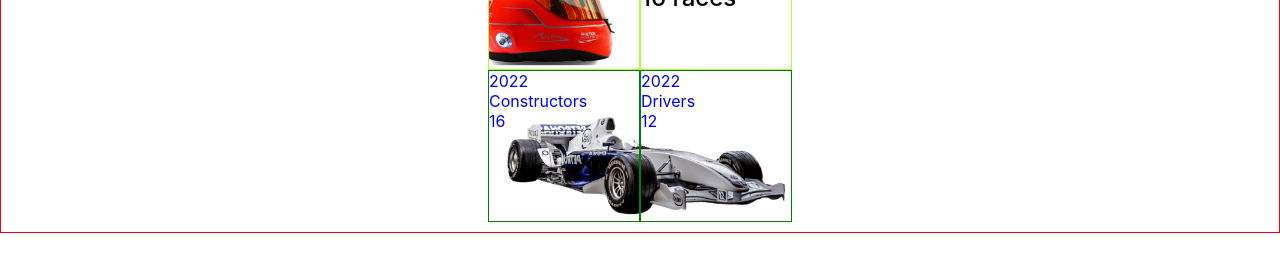
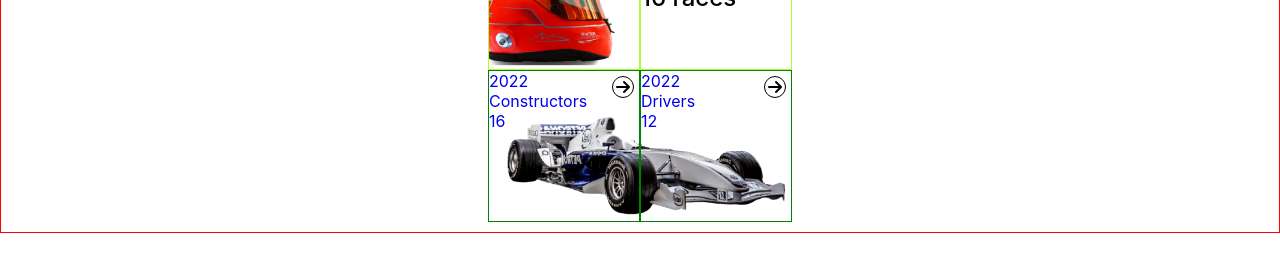
Before and after one commit to ChrispaixK/formula-1, a React (Create React App) app: page / in a window 1280 px wide. Shown: the part 340-612 px from the top of the page. Built offline with nearby package versions, Linux system fonts and the light colour scheme.

Commit message:
Adjust starter design

```diff
--- a/src/assets/css/Home.css
+++ b/src/assets/css/Home.css
@@ -65,14 +65,41 @@
     min-height: 150px;
     background-image: url('../img/left.png');
     background-size: cover;
+    display: flex;
+    justify-content: space-between;
 }
 
+.constructors i {
+    color: black;
+    border: 1px solid black;
+    width: 20px;
+    height: 20px;
+    margin:5px 5px 0 0;
+    display: flex;
+    justify-content: center;
+    align-items: center;
+    border-radius: 30px;
+}
 .drivers {
     border: 1px solid green;
     width: 150px;
     min-height: 150px;
     background-image: url('../img/right.png');
     background-size: cover;
+    display: flex;
+    justify-content: space-between;
+}
+
+.drivers i {
+    color: black;
+    border: 1px solid black;
+    width: 20px;
+    height: 20px;
+    margin:5px 5px 0 0;
+    display: flex;
+    justify-content: center;
+    align-items: center;
+    border-radius: 30px;
 }
 
 .infos {
--- a/src/pages/Home.js
+++ b/src/pages/Home.js
@@ -36,6 +36,7 @@
               <p>Constructors</p>
               <p>16</p>
             </div>
+            <i className="fa-solid fa-arrow-right" />
           </div>
         </NavLink>
 
@@ -46,6 +47,7 @@
               <p>Drivers</p>
               <p>12</p>
             </div>
+            <i className="fa-solid fa-arrow-right" />
           </div>
         </NavLink>
       </div>
```
